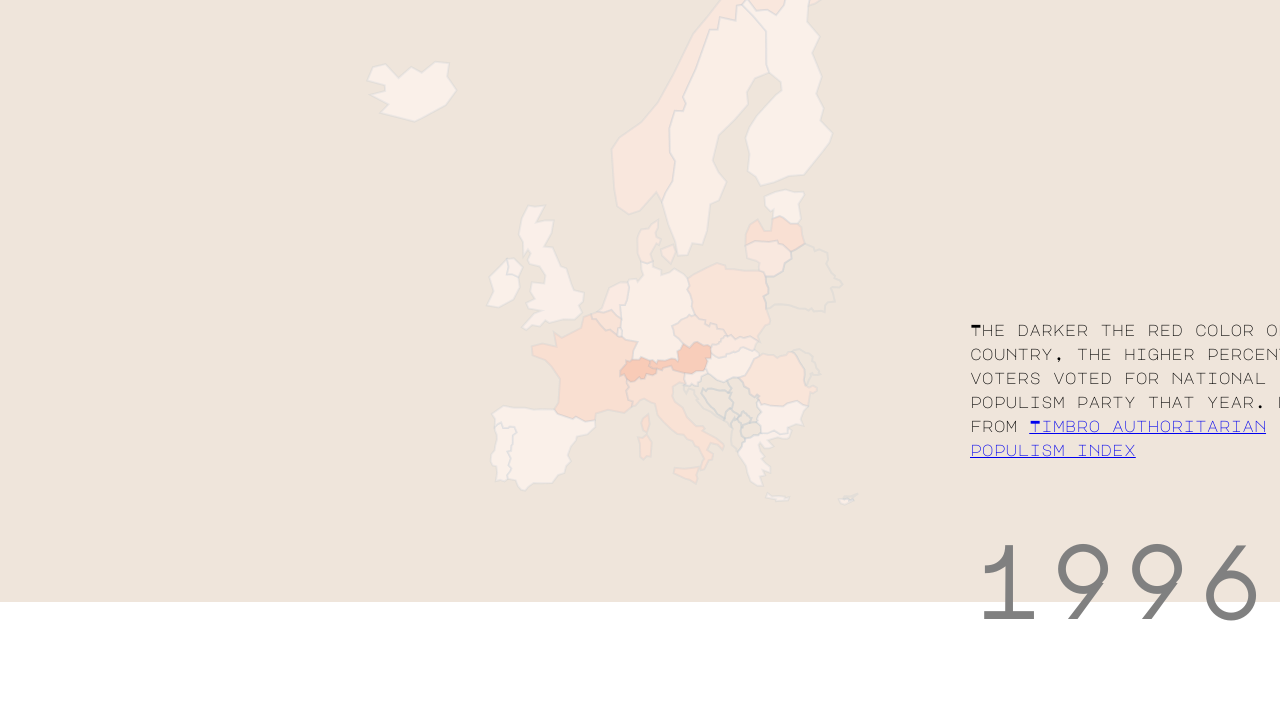
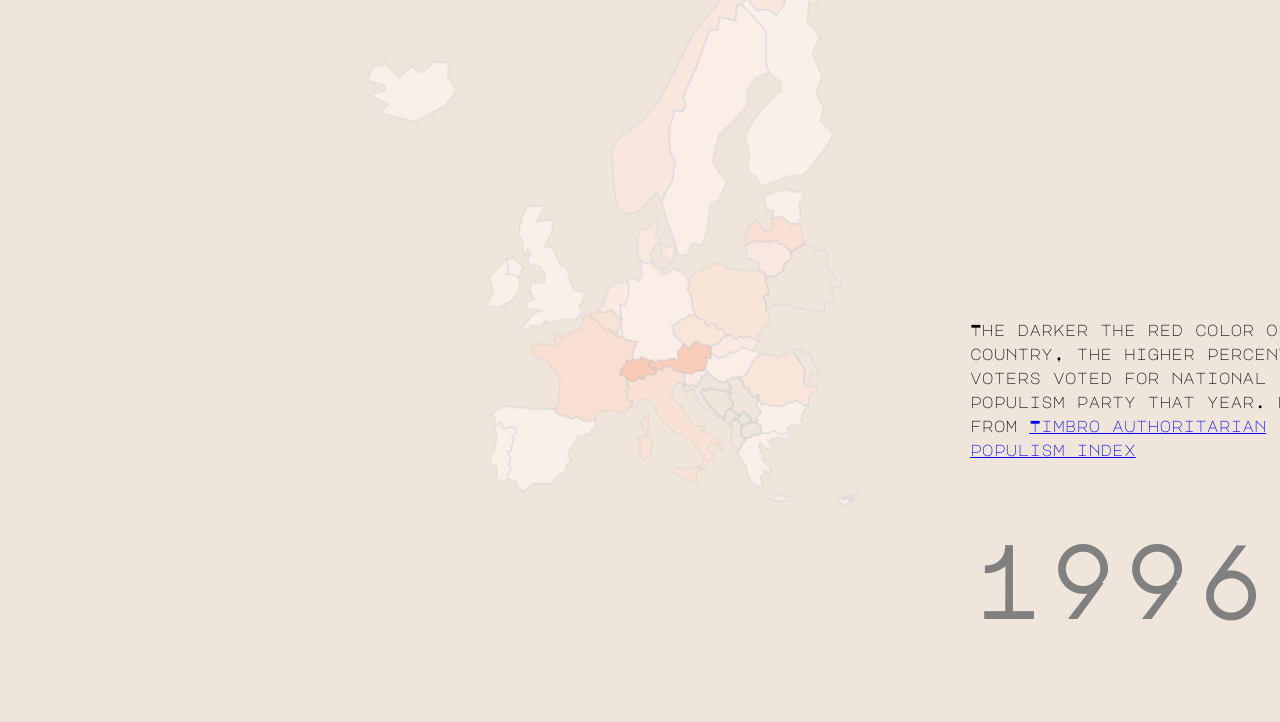
Before and after one commit to eadehemingway/national-populism, a Gatsby site: page / in a window 1280 px wide. Shown: the part 198-920 px from the top of the page. Built offline with nearby package versions, Linux system fonts and the light colour scheme; Gatsby itself is replaced by a stand-in of ours.

```diff
--- a/src/components/MapNationalPopulism.js
+++ b/src/components/MapNationalPopulism.js
@@ -170,4 +170,7 @@
   font-size: 20px
   color: grey;
   line-height: 24px;
+  @media (max-width: 500px) {
+    font-size: 12px;
+  }
 `
--- a/src/index.css
+++ b/src/index.css
@@ -4,6 +4,7 @@
   -webkit-font-smoothing: antialiased;
   -moz-osx-font-smoothing: grayscale;
   box-sizing: border-box;
+  background: #efe5db;
 
   font-family: "Major Mono Display";
 }
--- a/src/pages/index.js
+++ b/src/pages/index.js
@@ -21,9 +21,10 @@
   text-transform: uppercase;
   line-height: 42px;
   font-family: Major Mono;
+  @media (max-width: 500px) {
+    font-size: 30px;
+  }
 `
 const Container = styled.div`
   position: relative;
-  background: #efe5db;
-  height: 100vh;
 `
```
